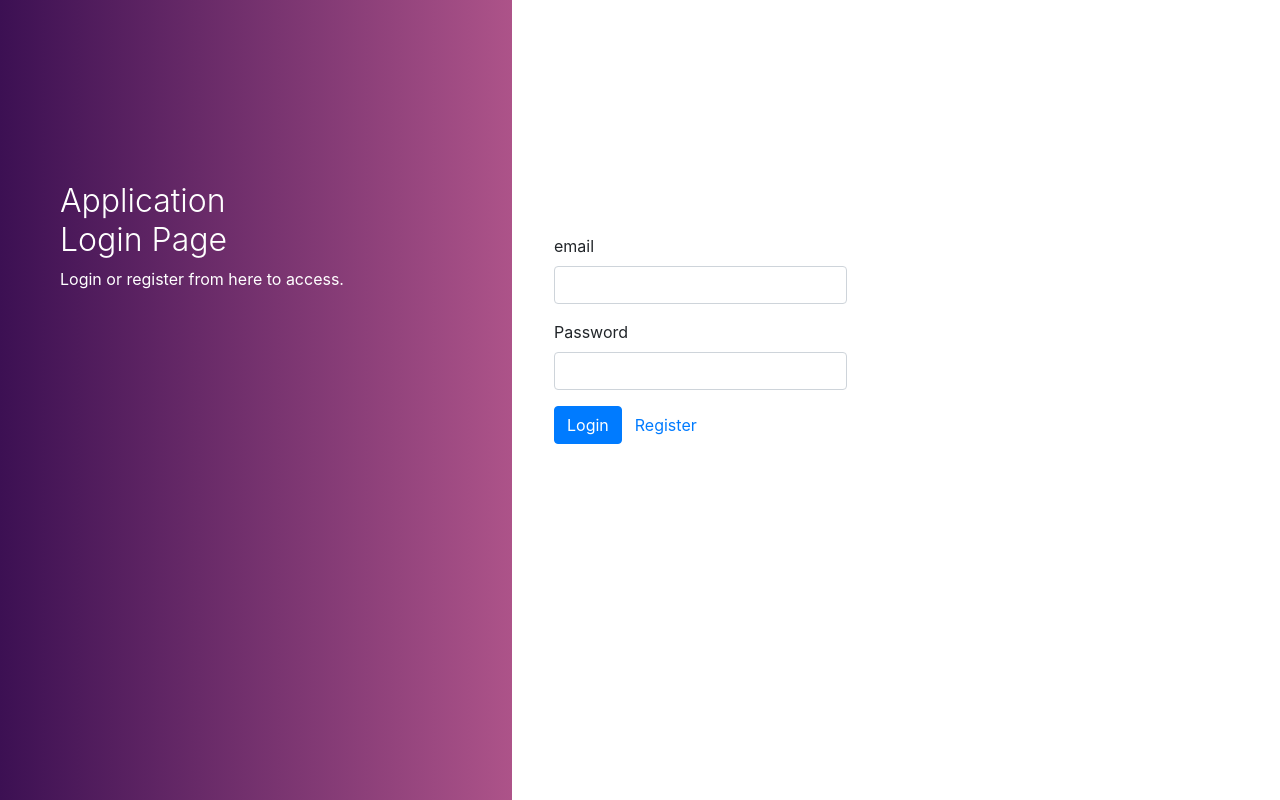
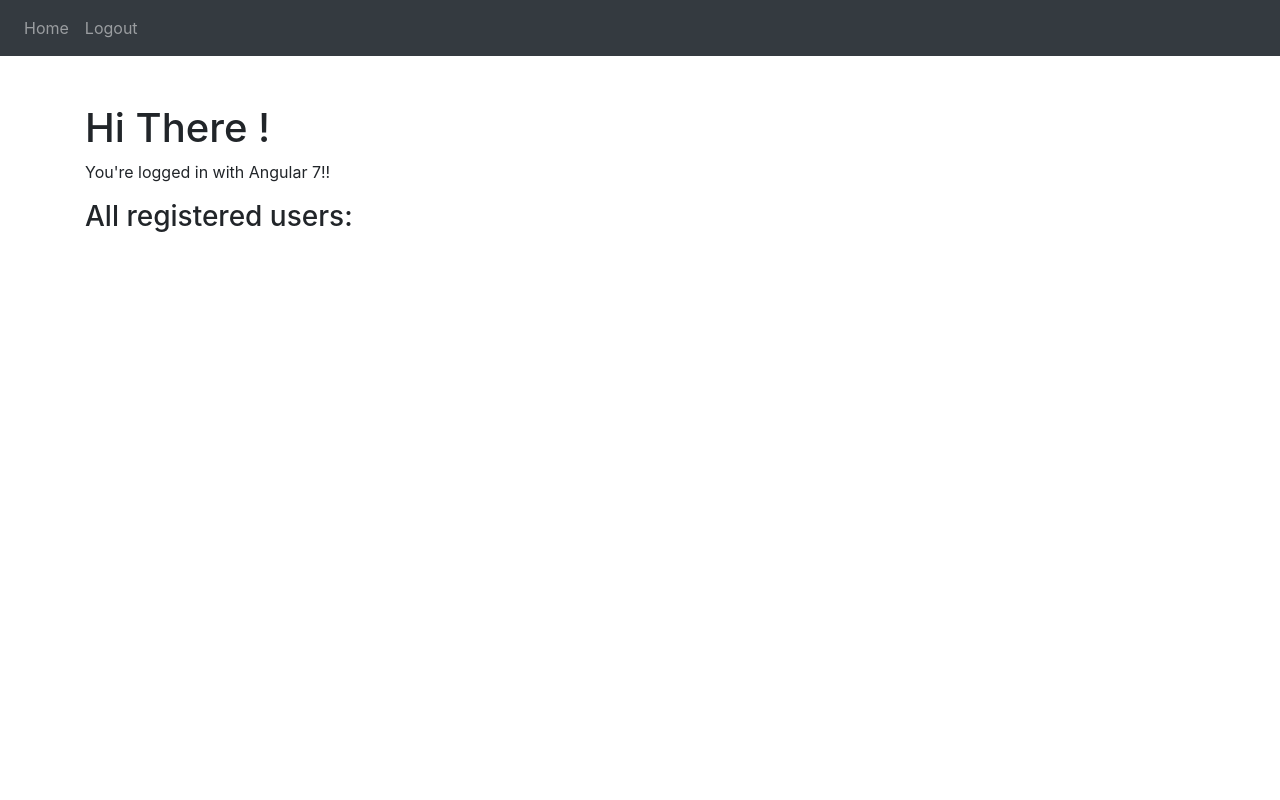
Before and after one commit to HarshitChhipa/TUI, an Angular app: page / in a window 1280 px wide. Built offline with nearby package versions, Linux system fonts and the light colour scheme; sample sign-in values are in the browser's storage.

Commit message:
[Story]: Debugged the issue with Login [New Learning]: Always check your model before checking anything.Silly mistake can take a lot your time.

```diff
--- a/src/app/app.component.html
+++ b/src/app/app.component.html
@@ -1,3 +1,15 @@
+<!-- nav -->
+<nav class="navbar navbar-expand navbar-dark bg-dark" *ngIf="currentUser">
+  <div class="navbar-nav">
+    <a class="nav-item nav-link" routerLink="/">Home</a>
+    <a class="nav-item nav-link" (click)="logout()">Logout</a>
+  </div>
+</nav>
+
+<!-- main app container -->
 <div class="container mt-5">
-  <app-login></app-login>
+  <!--  <div class="row">-->
+  <!--        <alert></alert>-->
+  <router-outlet></router-outlet>
+  <!--  </div>-->
 </div>
--- a/src/app/app.component.ts
+++ b/src/app/app.component.ts
@@ -1,4 +1,7 @@
-import { Component } from '@angular/core';
+import {Component} from '@angular/core';
+import {UserModel} from './shared/models/user.model';
+import {Router} from '@angular/router';
+import {AuthenticationService} from './core/auth/services/authentication.service';
 
 @Component({
   selector: 'app-root',
@@ -6,5 +9,17 @@ import { Component } from '@angular/core';
   styleUrls: ['./app.component.scss']
 })
 export class AppComponent {
-  title = 'twitter-UI';
+  currentUser: UserModel;
+
+  constructor(private router: Router,
+              private authService: AuthenticationService) {
+
+    this.authService.currentUser.subscribe(x => this.currentUser = x);
+
+  }
+
+  logout() {
+    this.authService.logout();
+    this.router.navigate(['/login']);
+  }
 }
--- a/src/app/app.module.ts
+++ b/src/app/app.module.ts
@@ -4,9 +4,11 @@ import {NgModule} from '@angular/core';
 import {AppRoutingModule} from './app-routing.module';
 import {AppComponent} from './app.component';
 import {LoginComponent} from './modules/Components/login/login.component';
-import {FormsModule, ReactiveFormsModule} from '@angular/forms';
+import {ReactiveFormsModule} from '@angular/forms';
 import {HomeComponent} from './modules/home/home.component';
-import {HttpClientModule} from '@angular/common/http';
+import {HTTP_INTERCEPTORS, HttpClientModule} from '@angular/common/http';
+import {JwtInterceptor} from './core/auth/interceptors/jwt.interceptor';
+import {ErrorInterceptor} from './core/auth/interceptors/error.interceptor';
 
 @NgModule({
   declarations: [
@@ -20,7 +22,10 @@ import {HttpClientModule} from '@angular/common/http';
     HttpClientModule,
     AppRoutingModule
   ],
-  providers: [],
+  providers: [
+    {provide: HTTP_INTERCEPTORS, useClass: JwtInterceptor, multi: true},
+    {provide: HTTP_INTERCEPTORS, useClass: ErrorInterceptor, multi: true},
+  ],
   bootstrap: [AppComponent]
 })
 export class AppModule {
--- a/src/app/core/auth/guards/auth.guard.ts
+++ b/src/app/core/auth/guards/auth.guard.ts
@@ -20,7 +20,7 @@ export class AuthGuard implements CanActivate {
       return true;
     }
 
-    this.router.navigate(['/login'], {queryParams: {returnUrl: state.url}});
+    this.router.navigate(['/login']);
     return false;
   }
 }
--- a/src/app/core/auth/services/authentication.service.ts
+++ b/src/app/core/auth/services/authentication.service.ts
@@ -33,12 +33,14 @@ export class AuthenticationService {
         password
       }).pipe(
       map(user => {
-        if (!!user && user.token) {
+        console.log(user, 'This is user data');
+        if (!!user && user.idToken) {
 
           // Storing the token in local storage with key currentUser
 
           localStorage.setItem('currentUser', JSON.stringify(user));
 
+          console.log('This is Jwt Token', user.token);
           // cetting the users data in currentUser's Context
 
           this.currentUserSubject.next(user);
--- a/src/app/modules/Components/login/login.component.html
+++ b/src/app/modules/Components/login/login.component.html
@@ -7,7 +7,6 @@
 <div class="main">
   <div class="col-md-6 col-sm-12">
     <div class="login-form">
-
 
       <form [formGroup]="loginDetails" (ngSubmit)="onSubmit()">
         <div class="form-group">
--- a/src/app/modules/Components/login/login.component.ts
+++ b/src/app/modules/Components/login/login.component.ts
@@ -1,7 +1,7 @@
 import {Component, OnInit} from '@angular/core';
 import {FormBuilder, FormGroup, Validators} from '@angular/forms';
 import {AuthenticationService} from '../../../core/auth/services/authentication.service';
-import {Router} from '@angular/router';
+import {ActivatedRoute, Router} from '@angular/router';
 import {first} from 'rxjs/operators';
 
 @Component({
@@ -14,9 +14,11 @@ export class LoginComponent implements OnInit {
   loginDetails: FormGroup;
   loading = false;
   submitted = false;
+  returnUrl: string;
 
   constructor(private fb: FormBuilder,
               private router: Router,
+              private route: ActivatedRoute,
               private authService: AuthenticationService) {
     if (this.authService.currentUserValue) {
       this.router.navigate(['/']);
@@ -28,6 +30,7 @@ export class LoginComponent implements OnInit {
       email: ['', Validators.required],
       password: ['', Validators.required]
     });
+    this.returnUrl = this.route.snapshot.queryParams['returnUrl'] || '/';
   }
 
   get f() {
@@ -44,7 +47,9 @@ export class LoginComponent implements OnInit {
     this.loading = true;
     this.authService.login(this.f.email.value, this.f.password.value).pipe(first()).subscribe(
       data => {
-        this.router.navigate(['home']);
+        console.log(this.returnUrl, 'This is return URL');
+        this.router.navigateByUrl(this.returnUrl);
+        console.log(this.router.navigate([this.returnUrl]));
       },
       error1 => {
         this.loading = false;
--- a/src/app/modules/home/home.component.html
+++ b/src/app/modules/home/home.component.html
@@ -1 +1,3 @@
-<p>home works!</p>
+<h1>Hi There !</h1>
+<p>You're logged in with Angular 7!!</p>
+<h3>All registered users:</h3>
```
Also changed, not shown: src/app/shared/models/user.model.ts (+8 -6 lines).
